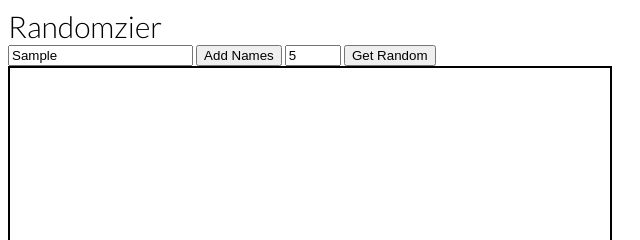
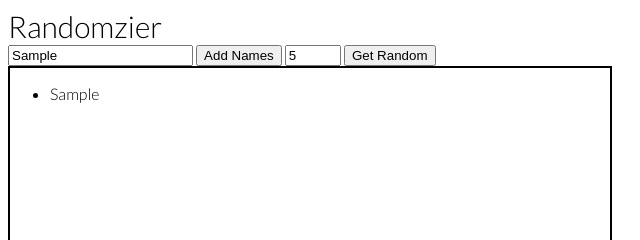
Before and after one commit to ashley2/randomizer, a website: page index.html in a window 1280 px wide. Both pictures are taken after typing "Sample", "5" into the empty fields and a click on the button "Add Names". Shown: the top 240 px of the page, 0-640 px from the left. Drawn offline with Linux system fonts and the light colour scheme.

Commit message:
added more functionality

```diff
--- a/index.html
+++ b/index.html
@@ -18,7 +18,8 @@
   </div>
 
   <div id="listContainer">
-
+<ul id="list">
+</ul>
   </div>
 
 
--- a/main.js
+++ b/main.js
@@ -2,19 +2,36 @@
 
 
 document.addEventListener('DOMContentLoaded', init);
-  function init() {
+function init() {
 
 
-    document.getElementById('addName').onclick = function addName(){
-      console.log('click');w
-    }
+  var nameButton = document.getElementById('addName');
+  var inputValue = document.getElementById('names');
+  var list = document.getElementById('listContainer');
+
+  var nameArr = [];
+
+  nameButton.onclick = function addName(){
+
+    var listItem = document.createElement('li');
+    var inputVal = inputValue.value;
+    var list = document.getElementById('list');
+
+    var names = inputVal.split(',');
+
+    names.forEach(function(name){
+      listItem.textContent = names;
+      list.appendChild(listItem);
+      nameArr.push(inputVal);
 
 
 
-// document.addEventListener('click', function(displayName){
+      console.log(nameArr);
 
- // document.getElementById("names").value =
+    });
 
 
-// });
+
+  };
+
 }
```
